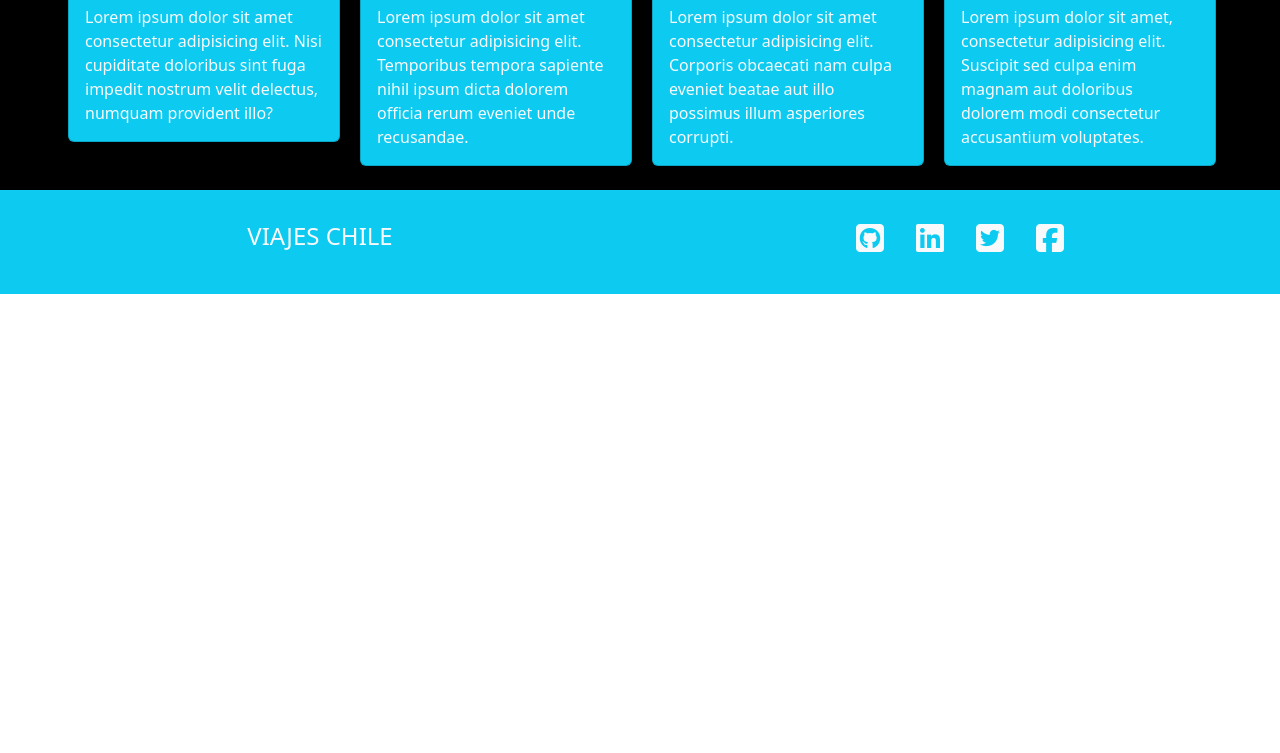
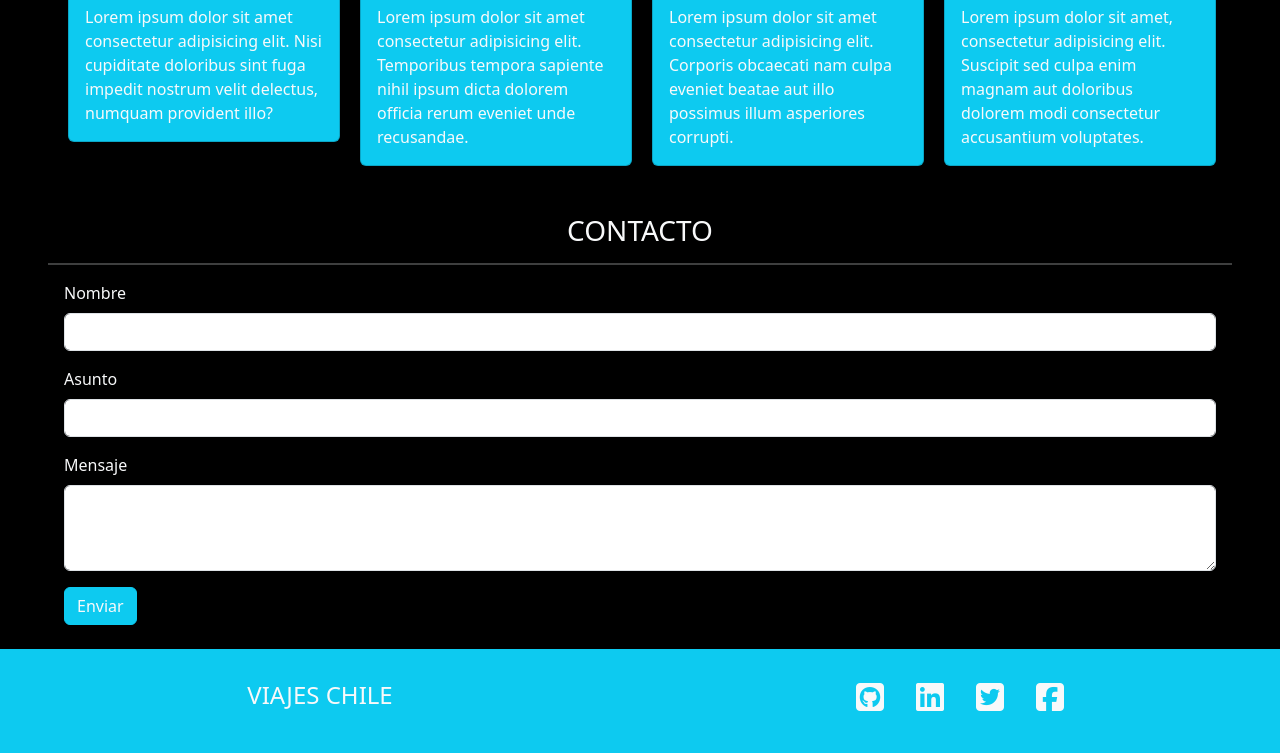
Before and after one commit to nicolasnez/pruebam2, a plain HTML site: page index.html in a window 1280 px wide. Shown: the part 1884-2637 px from the top of the page. Before the commit the page ends 2178 px from the top, so only its background shows below. Drawn offline with nearby package versions, Linux system fonts and the light colour scheme; some packages are replaced by stand-ins of ours; a script that the page names is missing.

Commit message:
seagrego formulario contacto

```diff
--- a/index.html
+++ b/index.html
@@ -186,6 +186,29 @@
             </div>
         </section>
         <!--fin DESTACADOS-->
+        <!--inicio CONTACTO-->
+        <section class="container-fluid bg-black py-4 px-5 mx-auto fw-light">
+            <div class="row">
+                <div class="col-12 d-block">
+                    <h3 class="fw-light text-light text-center">CONTACTO</h3>
+                    <hr class="border border-light border-1 opacity-25">
+                    <div class="mb-3 text-light px-3">
+                        <label for="nombre" class="form-label">Nombre</label>
+                        <input type="text" class="form-control" id="nombre">
+                    </div>
+                    <div class="mb-3 text-light px-3">
+                        <label for="asunto" class="form-label">Asunto</label>
+                        <input type="text" class="form-control" id="asunto">
+                    </div>
+                    <div class="mb-3 text-light px-3">
+                        <label for="mensaje" class="form-label">Mensaje</label>
+                        <textarea class="form-control" id="mensaje" rows="3"></textarea>
+                    </div>
+                    <button type="button" class="btn btn-info text-light ms-3">Enviar</button>
+                </div>
+            </div>
+        </section>
+        <!--fin CONTACTO-->
 
     </main>
     <!--fin main-->
```
